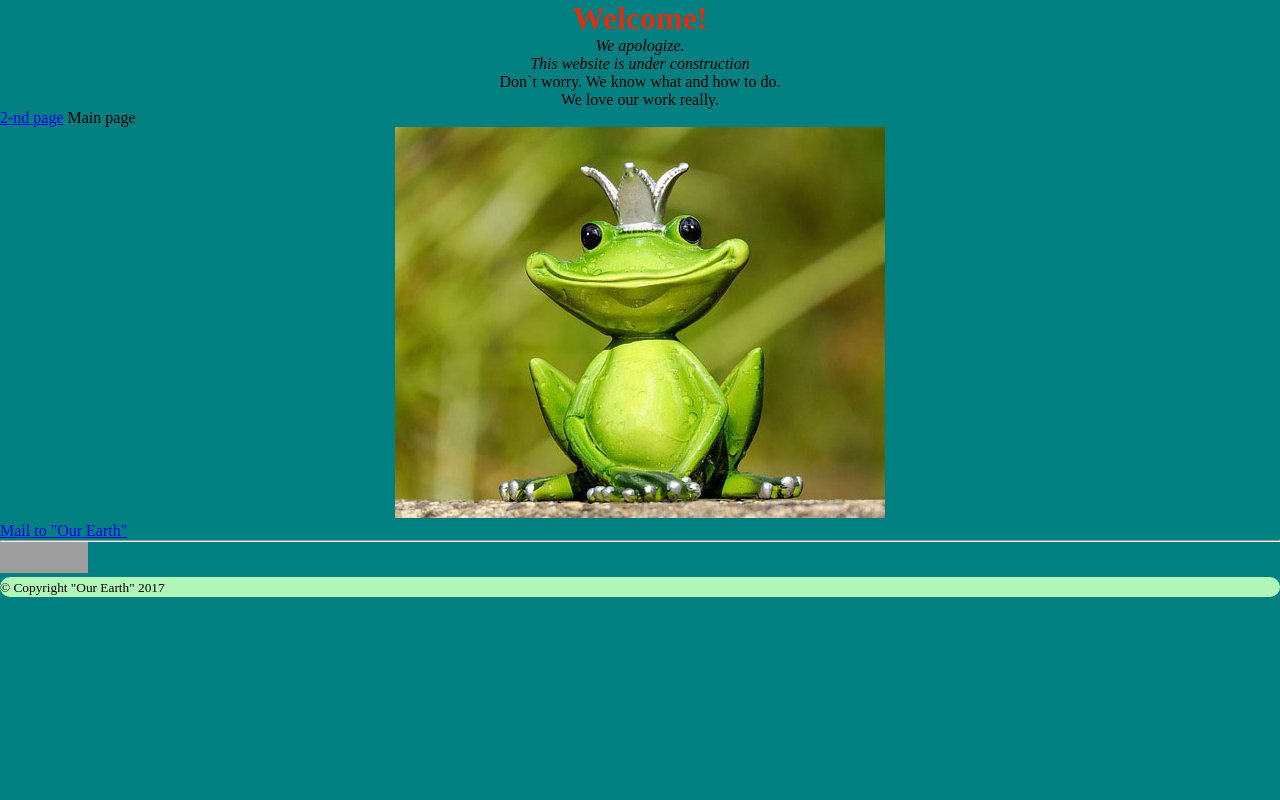
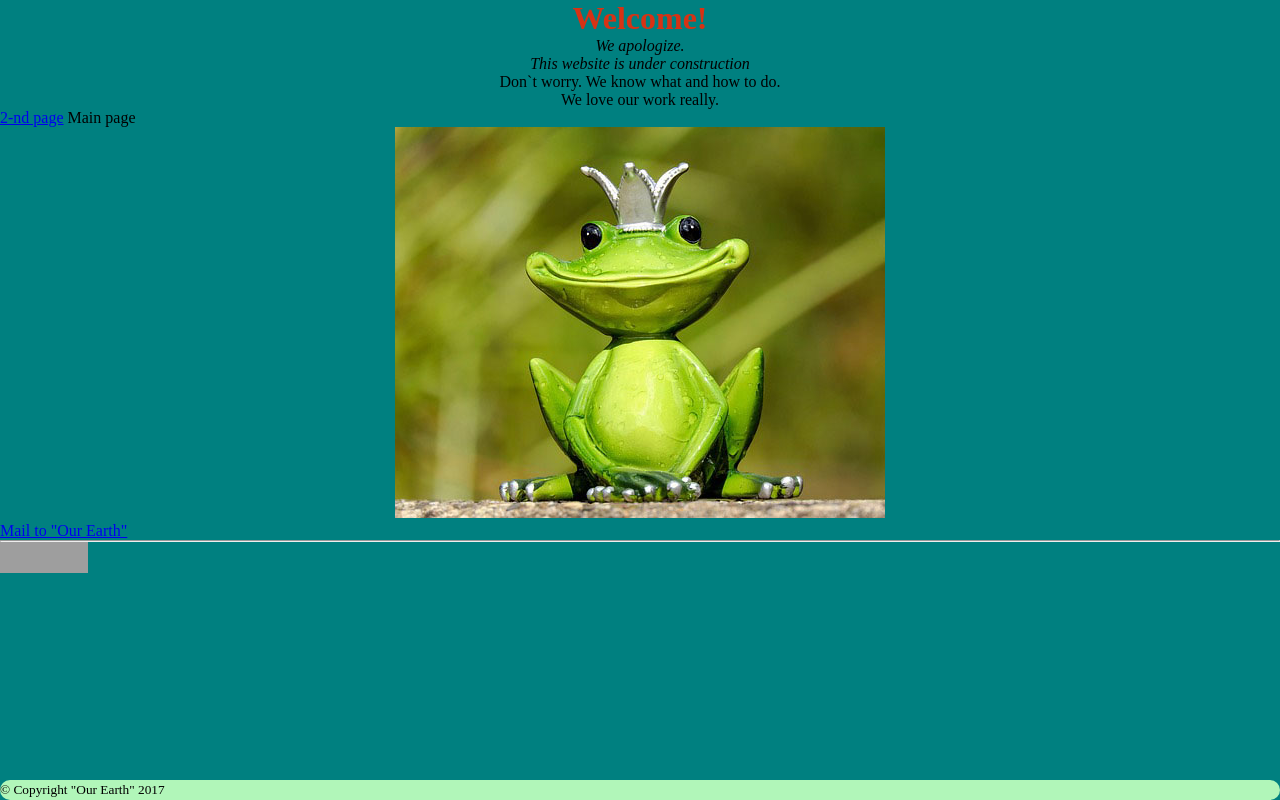
Before and after one commit to Ruslanito/HTML2, a PHP site: page / in a window 1280 px wide. Run offline with PHP 8.4, Linux system fonts and the light colour scheme; grey boxes are pictures that could not be loaded.

Commit message:
add footer down

```diff
--- a/Site-ver17/Styles/styles.css
+++ b/Site-ver17/Styles/styles.css
@@ -1,4 +1,4 @@
-*{
+* {
    margin: 0;
    padding: 0;
 }
@@ -12,21 +12,22 @@ body {
 }
 
 .wrapper {
-   display: flex;
-   flex-direction: column;
+   position: relative;
+   min-height: 100%;
 }
 
 .content {
-   flex: 1 0 auto;
+   padding-bottom: 20px;
 }
 
 footer {
-      flex: 0 0 auto;
+   position: absolute;
+   left:0;
+   bottom: 0;
    background: #b1f6b9;
    border-radius: 10px 10px 10px 10px;
    height: 20px;
    width: 100%;
-      align-content: center;
 }
 
 .indexh1 {
@@ -34,7 +35,7 @@ footer {
    color: #d73214;
 }
 
-.p1{
+.p1 {
    text-align: center;
 }
 
@@ -42,7 +43,7 @@ footer {
    text-align: center;
 }
 
-.nav{
+.nav {
    text-align: left;
 }
 
--- a/Site-ver17/index.html
+++ b/Site-ver17/index.html
@@ -43,12 +43,12 @@
                   "border='0' width='88' height='31'><\/a>")
             </script>
             <!--/LiveInternet-->
+      </div>
 
-         <div class="footer">
+      <div class="footer">
             <footer>
                <p> <small>&copy; Copyright "Our Earth"  2017 </small></p>
             </footer>
-         </div>
       </div>
    </div>
 </body>
```
Also changed, not shown: WEB_Templates/FooterDown/Test/vers1/index.html (+3 -0 lines). Lines whose indentation alone changed are shown as unchanged.
